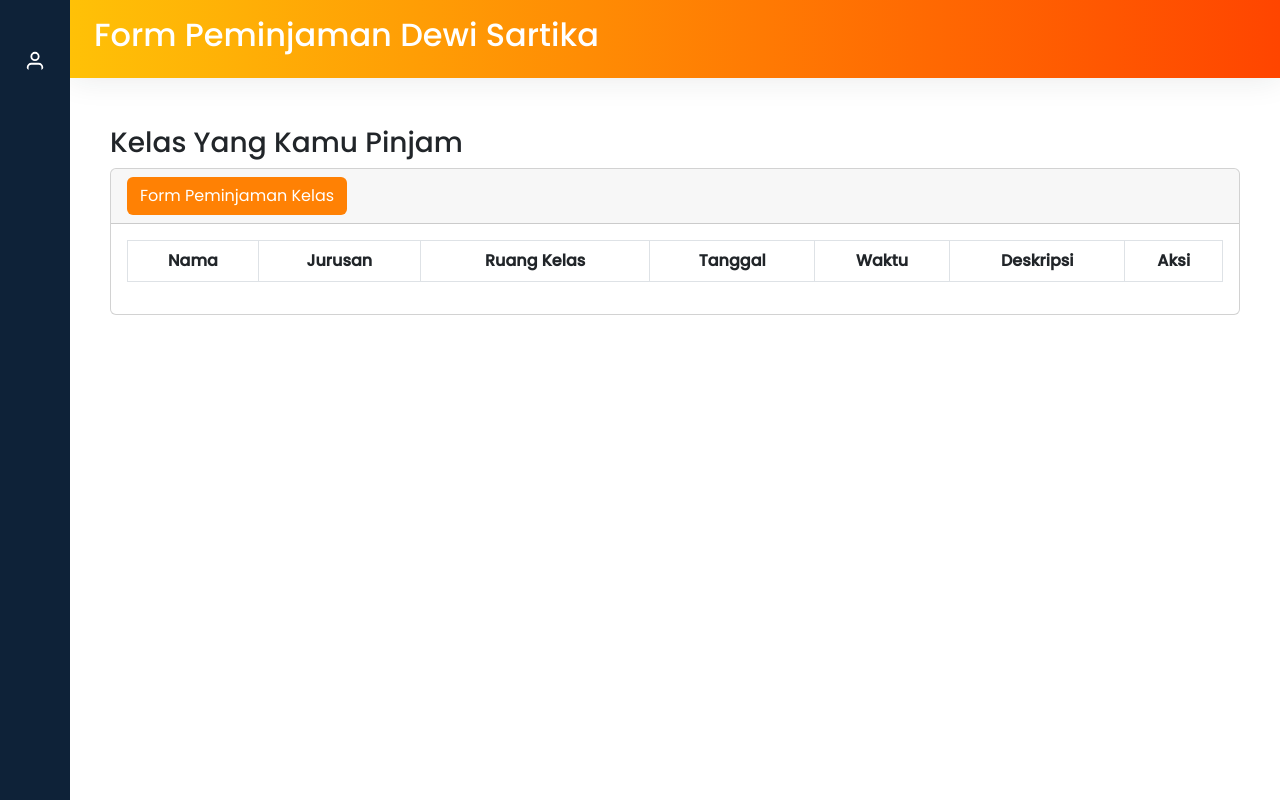
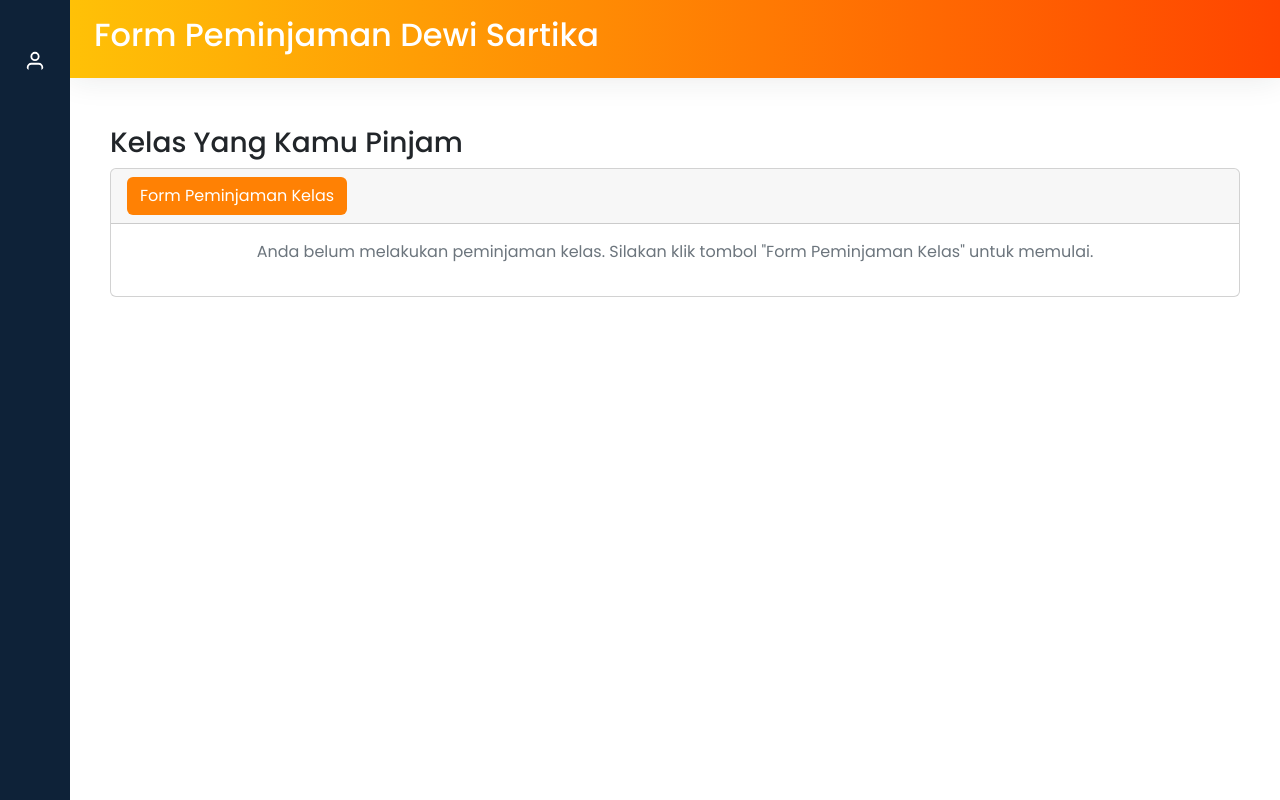
Before and after one commit to SyahrulDeveloper/web-peminjaman-uas, a PHP site: page /form-dw.php in a window 1280 px wide. Run offline with PHP 8.4, Linux system fonts and the light colour scheme; the visitor is signed in with stand-in values (Sample User, id 1); tables that the repository leaves empty or names only in its code hold one stand-in row (values such as "Sample post"); lists and menus that the app fills with data are empty; some libraries are stand-ins or nearby versions.

Commit message:
update add new condition in function, fiklab, dewi sartika

```diff
--- a/form-dw.php
+++ b/form-dw.php
@@ -5,6 +5,11 @@
     exit();
 }
 $form_peminjaman_dw = query("SELECT * FROM form_peminjaman_kelas_dw");
+
+$user_entries = array_filter($form_peminjaman_dw, function($row) {
+    return $row["nim"] == $_SESSION['session_nim'];
+});
+
 ?>
 <!DOCTYPE html>
 <html lang="en">
@@ -85,6 +90,7 @@
                                     Form Peminjaman Kelas
                                 </button>
                             </div>
+                            <?php if (!empty($user_entries)): ?>
                             <div class="card-body">
                                 <table class="table table-bordered text-center">
                                     <thead>
@@ -110,11 +116,9 @@
                                                     <td><?= $row_dw["deskripsi"] ?></td>
                                                     <td>
                                                         <div class="btn-group btn-group-sm" role="group">
-                                                            <!-- Tombol Edit -->
                                                             <button class="btn btn-warning" data-bs-toggle="modal" data-bs-target="#editModal<?= $row_dw['id_dw'] ?>">
                                                                 <i data-feather="edit" style="width: 20px; height: 20px"></i>
                                                             </button>
-                                                            <!-- Tombol Hapus -->
                                                             <button class="btn btn-danger" data-bs-toggle="modal" data-bs-target="#deleteModal<?= $row_dw['id_dw'] ?>">
                                                                 <i data-feather="trash" style="width: 20px; height: 20px"></i>
                                                             </button>
@@ -123,11 +127,14 @@
                                                 </tr>
                                             <?php endif; ?>
                                         <?php endforeach; ?>
-                                        </td>
-                                        </tr>
                                     </tbody>
                                 </table>
                             </div>
+                            <?php else: ?>
+                            <div class="card-body">
+                                <p class="text-center text-muted">Anda belum melakukan peminjaman kelas. Silakan klik tombol "Form Peminjaman Kelas" untuk memulai.</p>
+                            </div>
+                            <?php endif; ?>
                             <!-- Modal Edit untuk setiap baris -->
                             <?php foreach ($form_peminjaman_dw as $row_dw) : ?>
                                 <?php if ($row_dw["nim"] == $_SESSION['session_nim']): ?>
--- a/function.php
+++ b/function.php
@@ -25,13 +25,27 @@
     $deskripsi = $_POST['deskripsi'];
     $nim = $_SESSION['session_nim'];
 
+    // Check for time conflict
+    $conflict_check = mysqli_query($koneksi, "SELECT * FROM form_peminjaman_kelas_dw
+        WHERE tanggal = '$tanggal'
+        AND waktu = '$waktu'
+        AND ruang_kelas = '$ruang_kelas'");
+
+    if(mysqli_num_rows($conflict_check) > 0) {
+        // Time slot is already booked
+        echo "<script>
+            alert('Maaf, ruang kelas sudah dipinjam pada waktu dan tanggal yang sama!');
+            window.location.href = 'form-dw.php';
+        </script>";
+        exit();
+    }
+
     $addtopeminjaman_dw = mysqli_query($koneksi, "INSERT INTO form_peminjaman_kelas_dw VALUES ('', '$nama_mhs', '$jurusan', '$ruang_kelas', '$tanggal', '$waktu', '$deskripsi', '$nim')");
     if($addtopeminjaman_dw){
     header('location: form-dw.php');
     exit();
     }
 }
-
 // Update Peminjaman Kelas DW
 if(isset($_POST['update_form'])){
     $id = $_POST['id_edit'];
@@ -46,6 +60,22 @@
     $cek_milik_sendiri = mysqli_query($koneksi, "SELECT * FROM form_peminjaman_kelas_dw WHERE id_dw = '$id' AND nim = '".$_SESSION['session_nim']."'");
 
     if(mysqli_num_rows($cek_milik_sendiri) > 0) {
+        // Check for time conflict, excluding the current record
+        $conflict_check = mysqli_query($koneksi, "SELECT * FROM form_peminjaman_kelas_dw
+            WHERE tanggal = '$tanggal'
+            AND waktu = '$waktu'
+            AND ruang_kelas = '$ruang_kelas'
+            AND id_dw != '$id'");
+
+        if(mysqli_num_rows($conflict_check) > 0) {
+            // Time slot is already booked by another record
+            echo "<script>
+                alert('Maaf, ruang kelas sudah dipinjam pada waktu dan tanggal yang sama!');
+                window.location.href = 'form-dw.php';
+            </script>";
+            exit();
+        }
+
         $query_update = "UPDATE form_peminjaman_kelas_dw SET
                         nama_mahasiswa = '$nama_mhs',
                         jurusan = '$jurusan',
@@ -58,9 +88,15 @@
         mysqli_query($koneksi, $query_update);
         header("Location: form-dw.php");
         exit();
+    } else {
+        // If the user tries to update a record that doesn't belong to them
+        echo "<script>
+            alert(''Maaf, ruang kelas sudah dipinjam pada waktu dan tanggal yang sama!');
+            window.location.href = 'form-dw.php';
+        </script>";
+        exit();
     }
 }
-
 // Hapus Peminjaman Kelas DW
 if(isset($_POST['hapus_form'])){
     $id = $_POST['id_hapus'];
@@ -87,6 +123,20 @@
     $deskripsi = $_POST['deskripsi_fl'];
     $nim = $_SESSION['session_nim'];
 
+    $conflict_check = mysqli_query($koneksi, "SELECT * FROM form_peminjaman_kelas_fl
+        WHERE tanggal = '$tanggal'
+        AND waktu = '$waktu'
+        AND ruang_kelas = '$ruang_kelas'");
+
+     if(mysqli_num_rows($conflict_check) > 0) {
+        // Time slot is already booked
+        echo "<script>
+            alert('Maaf, ruang lab sudah dipinjam pada waktu dan tanggal yang sama!');
+            window.location.href = 'form-fl.php';
+        </script>";
+        exit();
+    }
+
     $addtopeminjaman_fl = mysqli_query($koneksi, "INSERT INTO form_peminjaman_kelas_fl VALUES ('', '$nama_mhs', '$jurusan', '$ruang_kelas', '$tanggal', '$waktu', '$deskripsi', '$nim')");
     if($addtopeminjaman_fl){
     header('location: form-fl.php');
@@ -108,6 +158,22 @@
     $cek_milik_sendiri = mysqli_query($koneksi, "SELECT * FROM form_peminjaman_kelas_fl WHERE id_fl = '$id' AND nim = '".$_SESSION['session_nim']."'");
 
     if(mysqli_num_rows($cek_milik_sendiri) > 0) {
+        // Check for time conflict, excluding the current record
+        $conflict_check = mysqli_query($koneksi, "SELECT * FROM form_peminjaman_kelas_fl
+            WHERE tanggal = '$tanggal'
+            AND waktu = '$waktu'
+            AND ruang_kelas = '$ruang_kelas'
+            AND id_fl != '$id'");
+
+        if(mysqli_num_rows($conflict_check) > 0) {
+            // Time slot is already booked by another record
+            echo "<script>
+                alert('Maaf, ruang lab sudah dipinjam pada waktu dan tanggal yang sama!');
+                window.location.href = 'form-fl.php';
+            </script>";
+            exit();
+        }
+
         $query_update = "UPDATE form_peminjaman_kelas_fl SET
                         nama_mahasiswa = '$nama_mhs',
                         jurusan = '$jurusan',
@@ -119,6 +185,13 @@
 
         mysqli_query($koneksi, $query_update);
         header("Location: form-fl.php");
+        exit();
+    } else {
+        // If the user tries to update a record that doesn't belong to them
+        echo "<script>
+            alert('Maaf, ruang lab sudah dipinjam pada waktu dan tanggal yang sama!');
+            window.location.href = 'form-fl.php';
+        </script>";
         exit();
     }
 }
```
Also changed, not shown: form-fl.php (+9 -2 lines).
